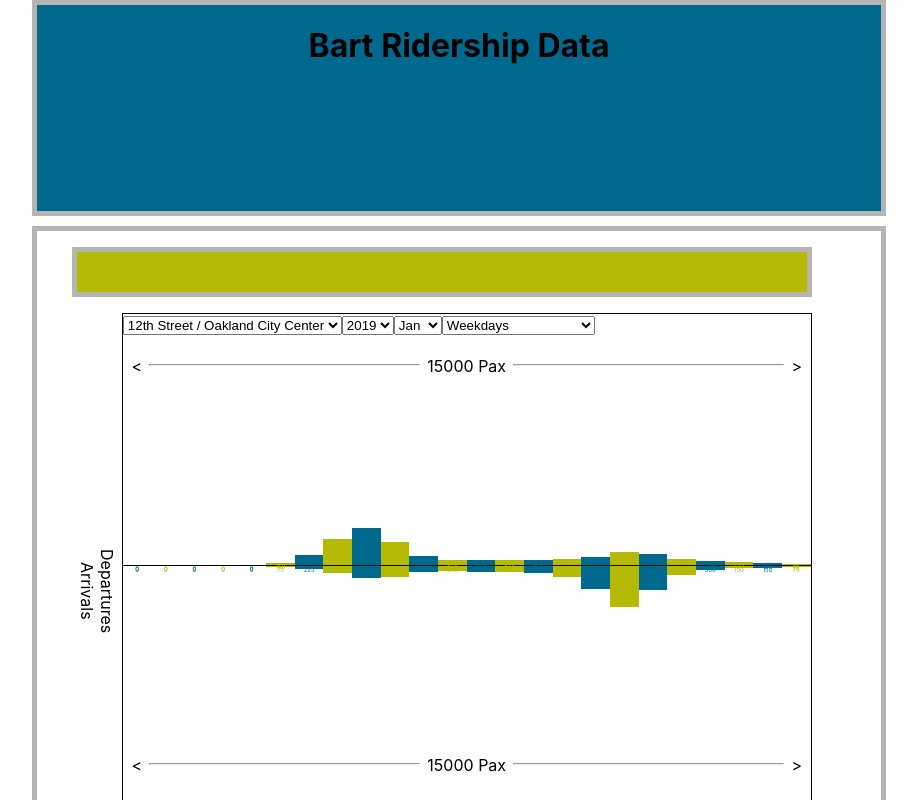
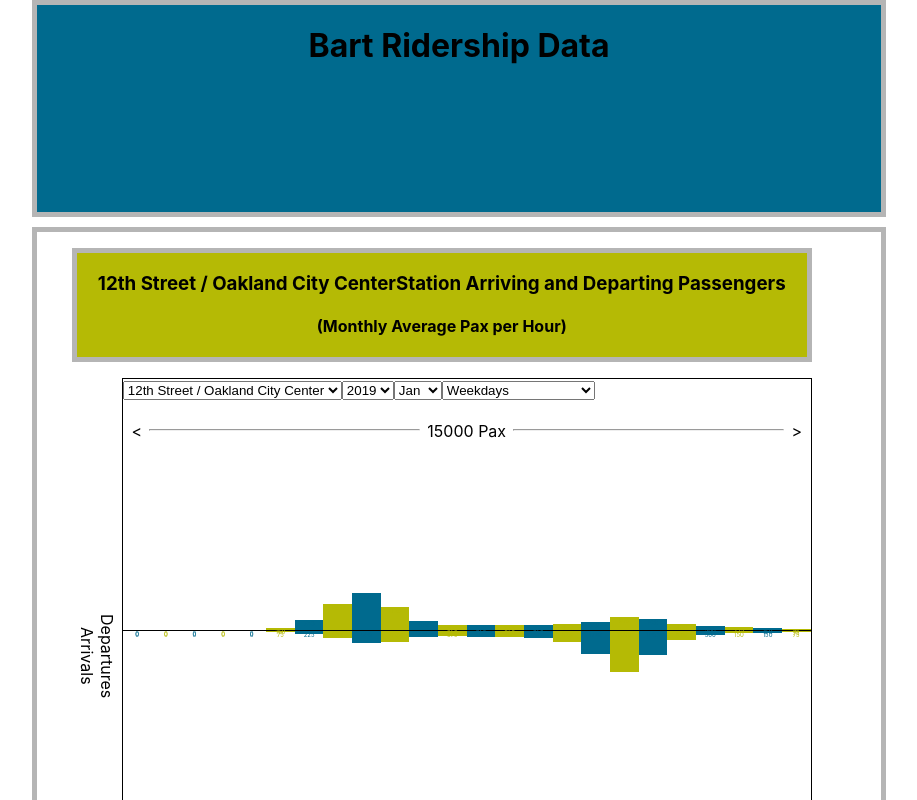
Before and after one commit to sudo-joseph/bart-ridership-react, a React (Create React App) app: page / in a window 1280 px wide. Shown: the top 800 px of the page, without its empty margins (181-1098 px from the left). Built offline with nearby package versions, Linux system fonts and the light colour scheme.

Commit message:
Fix title content

```diff
--- a/src/App.js
+++ b/src/App.js
@@ -76,7 +76,6 @@
       }
     }).then(response => response.json()).then(json_data => {
       this.setState({ridership_data: json_data}, this.getGraphData);
-
     })
   }
 
@@ -132,6 +131,9 @@
             </div>
             <div className="Content">
               <div className="Content-Title">
+                <h3> {this.state.stations[this.state.station]}
+                  Station Arriving and Departing Passengers</h3>
+                <h4> (Monthly Average Pax per Hour)</h4>
               </div>
               <div className="Content-Dataview-yAxis">
                 <div className="Content-Dataview-yAxis-Top">
```
